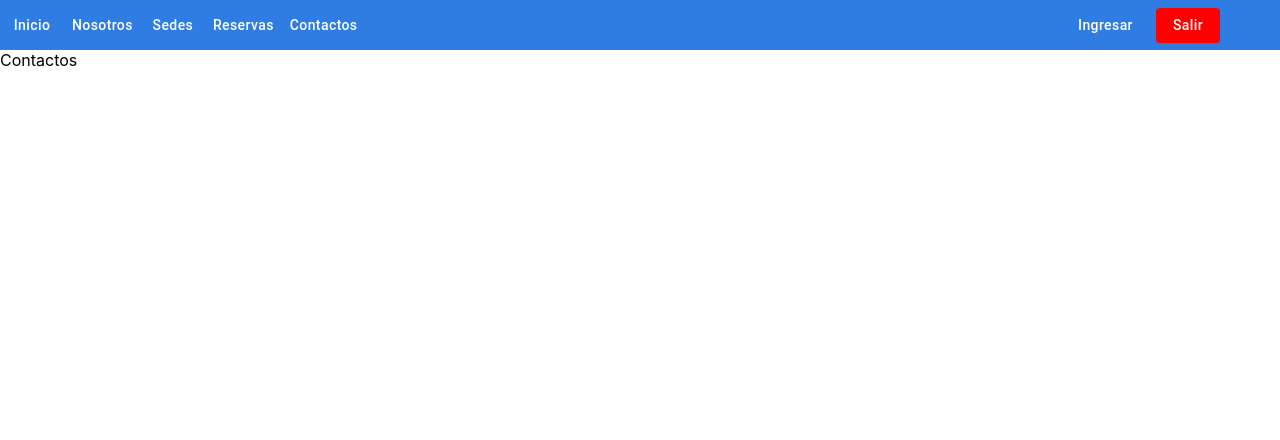
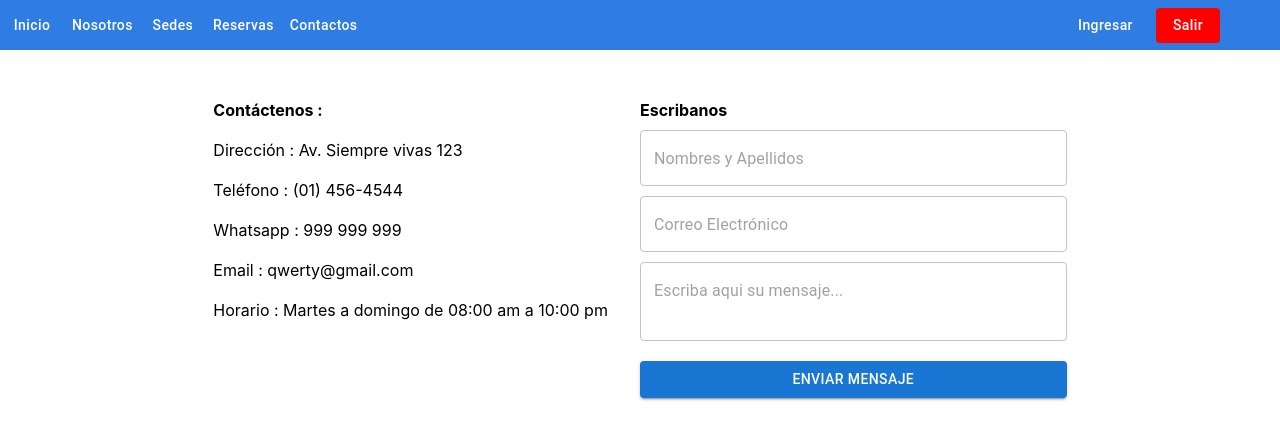
Before and after one commit to Yoel-Aliaga/bungalows, a React (Create React App) app: page /contactos in a window 1280 px wide. Shown: the top 440 px of the page. Built offline with nearby package versions, Linux system fonts and the light colour scheme.

Commit message:
pagina contactos

```diff
--- a/src/index.css
+++ b/src/index.css
@@ -19,6 +19,7 @@ code {
   display: flex;
   align-items: center;
   width: 100%;
+  /* position: fixed; */
   /* border: 1px solid red; */
 }
 
@@ -69,5 +70,6 @@ code {
   color: white !important;
 
   /* border: 1px solid red; */
+  font-weight: bold;
 
 }
--- a/src/pages/Contactos.js
+++ b/src/pages/Contactos.js
@@ -1,9 +1,80 @@
-import React from 'react'
+import React, { Fragment } from "react";
+import { Grid, Box, TextField, Button } from "@mui/material";
+import Swal from "sweetalert2";
+// xs={12} sm={12} md={12}
+export const Contactos = () => {
 
-export const Contactos = () => {
+  const Gracias = () => {
+    Swal.fire({
+      position: 'center',
+      icon: 'success',
+      title: 'Su mensaje ha sido enviado ... Gracias',
+      showConfirmButton: false,
+      timer: 1500
+    })
+  }
+
+
+
   return (
-    <div>Contactos</div>
-  )
-}
+    <Fragment>
+      <Grid
+        container
+        style={{
+          // border: "1px solid green",
+          justifyContent: "center",
+          height: 500,
+        }}
+      >
+        <Grid item marginTop="50px" xs={8} sm={8} md={4}>
+          <Box className="Contactos">
+            <div contactenos>
+              <div style={{ fontWeight: "bolder" }}>Contáctenos :</div>
+              <br></br>
+              <div>Dirección : Av. Siempre vivas 123</div>
+              <br></br>
+              <div>Teléfono : (01) 456-4544</div>
+              <br></br>
+              <div>Whatsapp : 999 999 999</div>
+              <br></br>
+              <div>Email : qwerty@gmail.com</div>
+              <br></br>
+              <div>Horario : Martes a domingo de 08:00 am a 10:00 pm</div>
+            </div>
+            {/* <div style={{ width: "50px" }}></div> */}
+          </Box>
+        </Grid>
+        <Grid item marginTop="50px" xs={8} sm={8} md={4}>
+          <Box className="Escribanos :" style={{ fontWeight: "bolder" }}>
+            <Box marginBottom="10px">
+              <div>Escribanos</div>
+            </Box>
+            <Box marginBottom="10px">
+              <TextField
+                placeholder="Nombres y Apellidos "
+                fullWidth
+                marginBottom="10px"
+              ></TextField>
+            </Box>
+            <Box marginBottom="10px">
+              <TextField placeholder="Correo Electrónico" fullWidth></TextField>
+            </Box>
+            <Box marginBottom="20px">
+              <TextField
+                placeholder="Escriba aqui su mensaje... "
+                fullWidth
+                rows="50px"
+                multiline="true"
+              ></TextField>
+            </Box>
+            <Button variant="contained" fullWidth onClick={Gracias}>
+              Enviar Mensaje
+            </Button>
+          </Box>
+        </Grid>
+      </Grid>
+    </Fragment>
+  );
+};
 
-export default Contactos
+export default Contactos;
--- a/src/pages/Nosotros.js
+++ b/src/pages/Nosotros.js
@@ -3,7 +3,7 @@ import React from 'react'
 export const Nosotros = () => {
   return (
 
-<div style={{marginTop:"10px"}}>
+ <div style={{marginTop:"10px"}}>
 
   Nosotros
       <p>454  </p>
```
